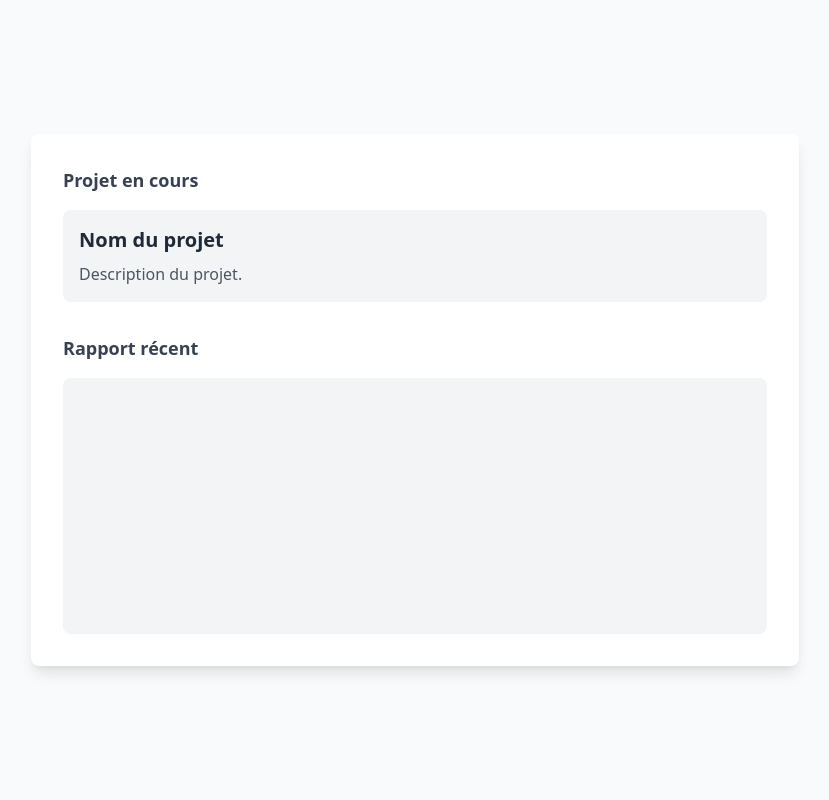
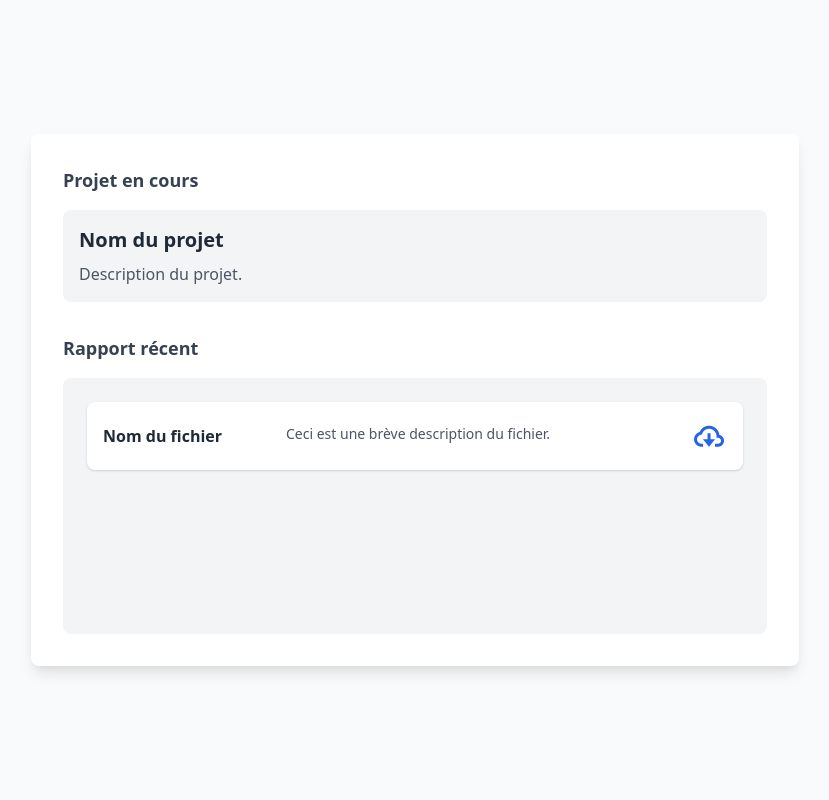
Before and after one commit to gsoluttech/gestion_taches, a PHP site: page /resources/views/MainCordoView2.php in a window 1280 px wide. Shown: the whole page, without its empty margins (225-1054 px from the left). Run offline with PHP 8.4, Linux system fonts and the light colour scheme.

Commit message:
Main cordo view 2 update

```diff
--- a/resources/views/MainCordoView2.php
+++ b/resources/views/MainCordoView2.php
@@ -1,4 +1,6 @@
 <link href="https://cdn.jsdelivr.net/npm/tailwindcss@2.2.19/dist/tailwind.min.css" rel="stylesheet">
+<link href="https://cdn.jsdelivr.net/npm/boxicons@2.1.1/css/boxicons.min.css" rel="stylesheet">
+
 
 <div class="bg-gray-50 min-h-screen flex items-center justify-center">
     <div class="bg-white w-full max-w-3xl rounded-lg shadow-lg p-8">
@@ -14,8 +16,20 @@
         <!-- Section du rapport récent -->
         <div>
             <h2 class="text-lg font-semibold text-gray-700 mb-4">Rapport récent</h2>
-            <div class="bg-gray-100 p-6 rounded-lg h-64">
-                <!-- Contenu du rapport récent -->
+            <div class="bg-gray-100 p-6 rounded-lg h-64 overflow-y-auto">
+                <!-- Template du rapport récent -->
+                <div class="flex items-center justify-between bg-white p-4 mb-4 rounded-lg shadow">
+                    <div class = "flex flex-row">
+                        <h3 class="text-md font-semibold text-gray-800">Nom du fichier</h3>
+                        <p class="text-sm text-gray-600 px-16">Ceci est une brève description du fichier.</p>
+                    </div>
+                    <a href="#" class="text-blue-600 hover:text-blue-800">
+                    <i class='bx bx-cloud-download text-4xl'></i>
+                    </a>
+                </div>
+                <!-- Fin du template du rapport récent -->
+
+                <!-- Vous pouvez dupliquer ce bloc pour chaque rapport -->
             </div>
         </div>
     </div>
```
